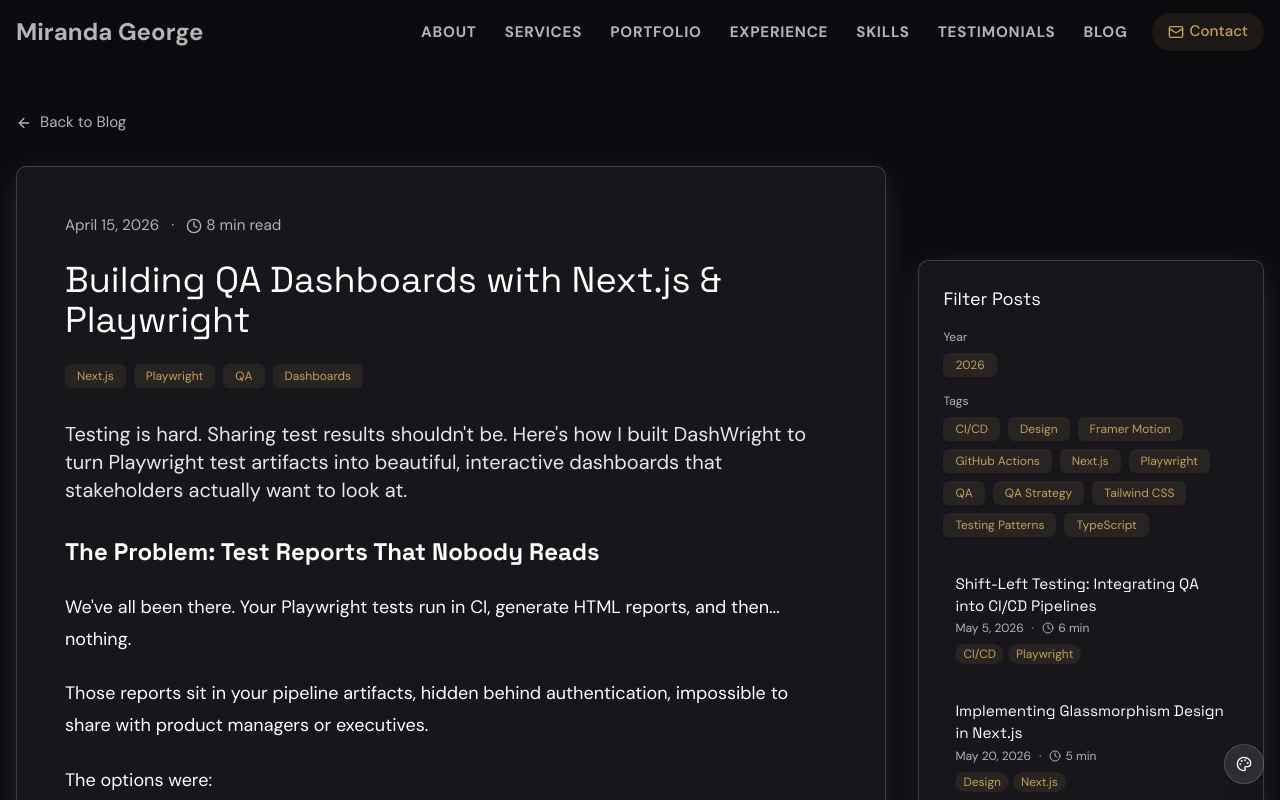
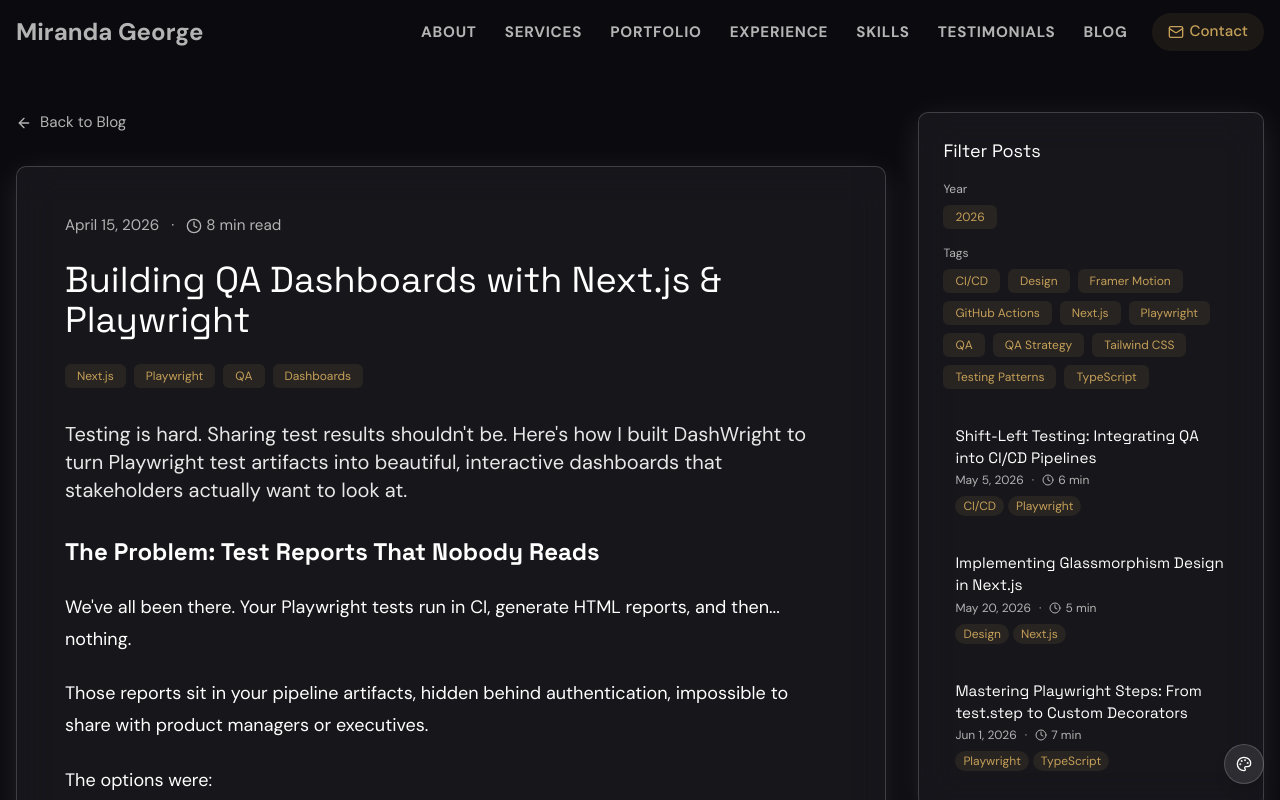
Before and after one commit to miranda-gv/my-portfolio, a Next.js app: page /blog/building-ci-artfact-dashboards-with-nextjs in a window 1280 px wide. Shown: the top 800 px of the page. Built offline with nearby package versions, Linux system fonts and the light colour scheme.

Commit message:
refactor(blog): improve layout and styling in BlogPostLayout and BlogFilter components for better readability

```diff
--- a/src/app/blog/[id]/layout.tsx
+++ b/src/app/blog/[id]/layout.tsx
@@ -9,11 +9,9 @@
   return (
     <div className="w-full mx-auto px-4 pt-24 md:pt-28 pb-8 md:pb-12">
       <div className="flex flex-col lg:flex-row gap-8 max-w-7xl mx-auto">
-        <div className="flex-[3] min-w-0">
-          {children}
-        </div>
+        <div className="flex-[3] min-w-0">{children}</div>
         <aside className="w-full lg:w-[18rem] xl:w-[21.6rem] shrink-0">
-          <div className="sticky top-[220px] md:top-[260px]">
+          <div className="sticky top-24 md:top-28">
             <BlogSidebar />
           </div>
         </aside>
--- a/src/components/BlogFilter.tsx
+++ b/src/components/BlogFilter.tsx
@@ -51,11 +51,14 @@
   if (allTags.length === 0 && allYears.length === 0) return null;
 
   return (
-    <GlassCard variant="card" className="p-4 mb-8">
+    <GlassCard variant="card" className="p-4 mb-2">
       <div className="flex items-center justify-between mb-4">
         <span className="text-sm text-muted-foreground">Filter Posts</span>
         {hasFilters && (
-          <button onClick={clearFilters} className="text-xs text-primary hover:underline inline-flex items-center gap-1">
+          <button
+            onClick={clearFilters}
+            className="text-xs text-primary hover:underline inline-flex items-center gap-1"
+          >
             <X className="w-3 h-3" />
             Clear
           </button>
```
